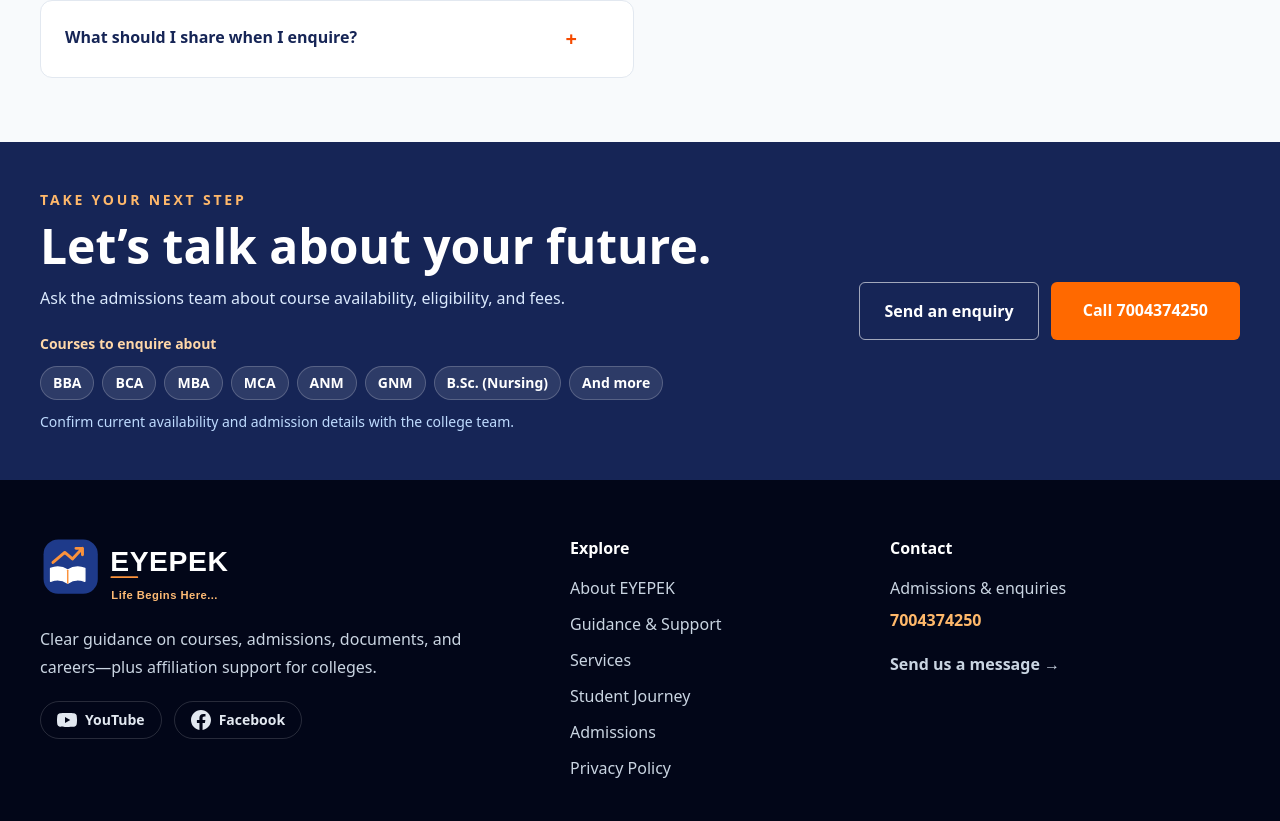
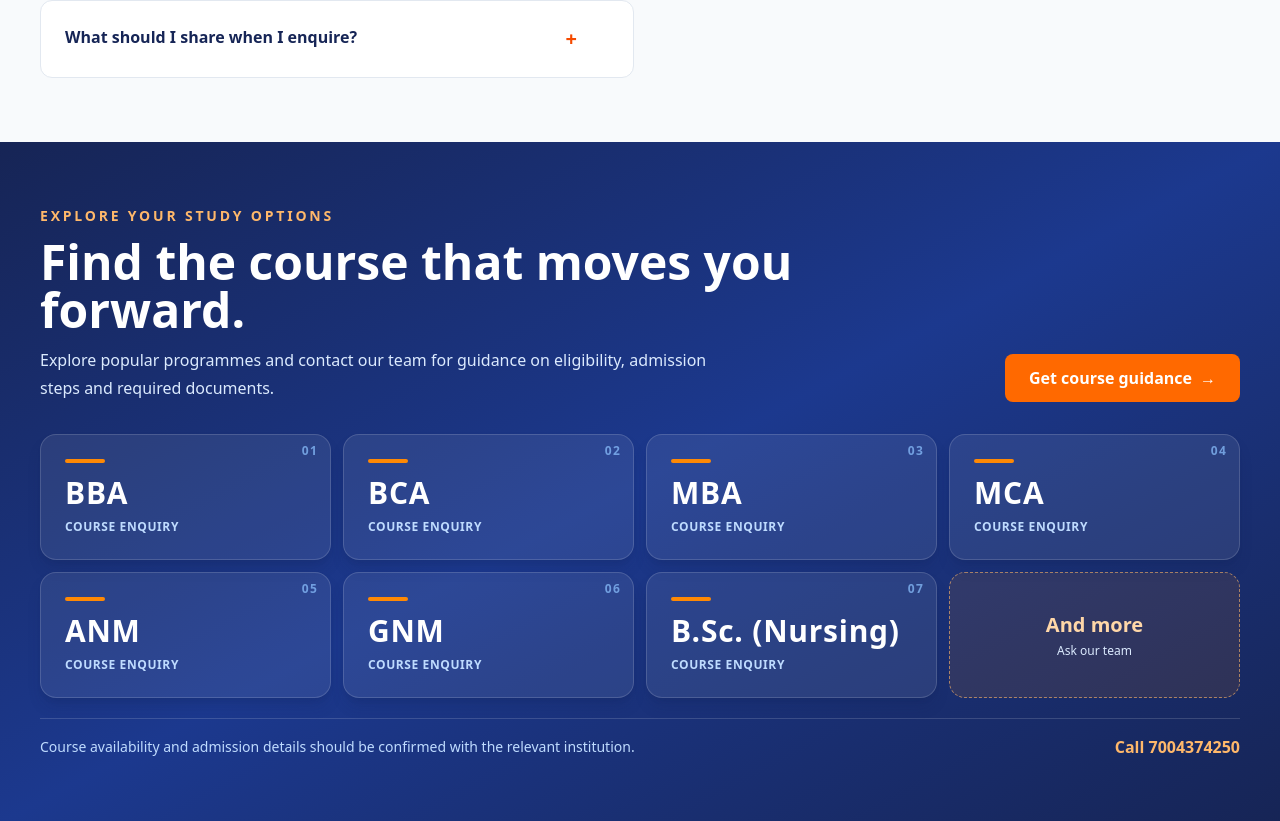
Before and after one commit to eyepek/EYEPEK, a React (Vite) app: page / in a window 1280 px wide. Shown: the part 5779-6600 px from the top of the page. Built offline with nearby package versions, Linux system fonts and the light colour scheme.

Commit message:
Highlight courses with prominent admission cards

```diff
--- a/src/pages/HomePage.jsx
+++ b/src/pages/HomePage.jsx
@@ -334,24 +334,30 @@ const HomePage = () => (
       </div>
     </section>
 
-    <section id='admissions' className='bg-blue-950 text-white'>
-      <div className='mx-auto flex max-w-7xl flex-col gap-8 px-6 py-10 md:flex-row md:items-center md:justify-between md:px-10 md:py-12'>
-        <div>
-          <p className='text-sm font-bold uppercase tracking-[0.2em] text-orange-300'>Take your next step</p>
-          <h2 className='mt-3 text-3xl font-extrabold md:text-5xl'>Let’s talk about your future.</h2>
-          <p className='mt-4 text-blue-100'>Ask the admissions team about course availability, eligibility, and fees.</p>
-          <div className='mt-6'>
-            <p className='text-sm font-bold text-orange-200'>Courses to enquire about</p>
-            <ul className='mt-3 flex flex-wrap gap-2'>
-              {courses.map((course) => <li key={course} className='rounded-full border border-white/20 bg-white/10 px-3 py-1.5 text-sm font-semibold'>{course}</li>)}
-              <li className='rounded-full border border-white/20 bg-white/10 px-3 py-1.5 text-sm font-semibold'>And more</li>
-            </ul>
-            <p className='mt-3 text-sm text-blue-200'>Confirm current availability and admission details with the college team.</p>
+    <section id='admissions' className='bg-gradient-to-br from-blue-950 via-blue-900 to-blue-950 text-white'>
+      <div className='mx-auto max-w-7xl px-6 py-12 md:px-10 md:py-16'>
+        <div className='flex flex-col gap-4 sm:flex-row sm:items-end sm:justify-between'>
+          <div>
+            <p className='text-sm font-bold uppercase tracking-[0.2em] text-orange-300'>Explore your study options</p>
+            <h2 className='mt-3 text-3xl font-extrabold md:text-5xl'>Find the course that moves you forward.</h2>
+            <p className='mt-3 max-w-2xl text-base leading-7 text-blue-100'>Explore popular programmes and contact our team for guidance on eligibility, admission steps and required documents.</p>
+          </div>
+          <a href='/contact' className='inline-flex shrink-0 items-center justify-center rounded-lg bg-orange-500 px-6 py-3 font-bold text-white transition hover:bg-orange-400'>Get course guidance <span className='ml-2' aria-hidden='true'>→</span></a>
+        </div>
+        <div className='mt-8 grid grid-cols-2 gap-3 sm:grid-cols-3 lg:grid-cols-4'>
+          {courses.map((course, index) => <div key={course} className='group relative overflow-hidden rounded-2xl border border-white/15 bg-white/[0.08] p-5 shadow-lg shadow-blue-950/20 transition hover:-translate-y-1 hover:border-orange-300/70 hover:bg-white/[0.13] sm:p-6'>
+            <span className='absolute right-3 top-2 text-xs font-bold tracking-widest text-blue-300/70'>0{index + 1}</span>
+            <div className='mb-3 h-1 w-10 rounded-full bg-orange-400 transition-all group-hover:w-16' />
+            <h3 className='text-2xl font-black tracking-wide text-white sm:text-3xl'>{course}</h3>
+            <p className='mt-2 text-xs font-semibold uppercase tracking-wider text-blue-200'>Course enquiry</p>
+          </div>)}
+          <div className='flex min-h-28 items-center justify-center rounded-2xl border border-dashed border-orange-300/60 bg-orange-400/10 p-5 text-center'>
+            <div><p className='text-xl font-extrabold text-orange-200'>And more</p><p className='mt-1 text-xs text-blue-100'>Ask our team</p></div>
           </div>
         </div>
-        <div className='flex flex-wrap gap-3'>
-          <a href='/contact' className='shrink-0 rounded-md border border-white/60 px-6 py-4 text-center font-bold text-white transition hover:bg-white hover:text-blue-950'>Send an enquiry</a>
-          <a href='tel:7004374250' className='shrink-0 rounded-md bg-orange-500 px-8 py-4 text-center font-bold text-white transition hover:bg-orange-400'>Call 7004374250</a>
+        <div className='mt-5 flex flex-col gap-2 border-t border-white/15 pt-4 sm:flex-row sm:items-center sm:justify-between'>
+          <p className='text-sm text-blue-200'>Course availability and admission details should be confirmed with the relevant institution.</p>
+          <a href='tel:7004374250' className='font-bold text-orange-300 transition hover:text-white'>Call 7004374250</a>
         </div>
       </div>
     </section>
```
